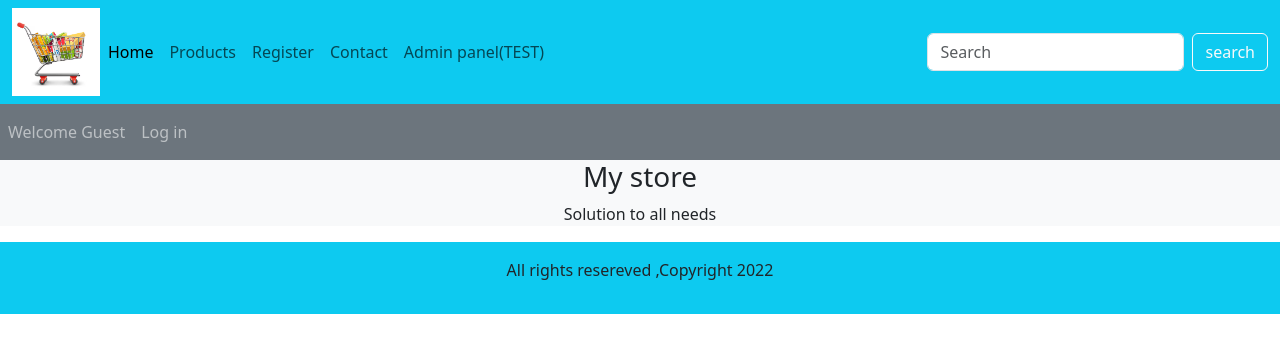
After one commit to SkAkib/EcommerceWebProject, a PHP site: page /checkout.php in a window 1280 px wide. The commit adds this page. Shown: the top 353 px of the page. Run offline with PHP 8.4, Linux system fonts and the light colour scheme.

Commit message:
9th changes

```diff
--- /dev/null
+++ b/checkout.php
@@ -0,0 +1,113 @@
+<?php
+include('includes/connect.php');
+?>
+<!DOCTYPE html>
+<html lang="en">
+
+<head>
+  <meta charset="UTF-8">
+  <meta http-equiv="X-UA-Compatible" content="IE-edge">
+  <meta name="viewport" content="width=device-width, initial-scale=1.0">
+  <title>Ecommerce Website</title>
+  <!-- bootsrap CSS link -->
+  <link href="https://cdn.jsdelivr.net/npm/bootstrap@5.3.3/dist/css/bootstrap.min.css" rel="stylesheet" integrity="sha384-QWTKZyjpPEjISv5WaRU9OFeRpok6YctnYmDr5pNlyT2bRjXh0JMhjY6hW+ALEwIH" crossorigin="anonymous">
+  <!-- font awesome link -->
+  <link rel="stylesheet" href="https://cdnjs.cloudflare.com/ajax/libs/font-awesome/6.7.2/css/all.min.css" integrity="sha512-Evv84Mr4kqVGRNSgIGL/F/aIDqQb7xQ2vcrdIwxfjThSH8CSR7PBEakCr51Ck+w+/U6swU2Im1vVX0SVk9ABhg==" crossorigin="anonymous" referrerpolicy="no-referrer" />
+  <!--CSS link-->
+  <link rel="stylesheet" href="styles.css">
+</head>
+
+<body>
+  <!-- navbar -->
+  <div class="container-fluid p-0 ">
+    <!-- first child -->
+    <nav class="navbar navbar-expand-lg bg-info">
+      <div class="container-fluid">
+        <img src="./images/logo.avif" alt="ecom-logo" class="logo">
+
+        <button class="navbar-toggler" type="button" data-bs-toggle="collapse" data-bs-target="#navbarSupportedContent" aria-controls="navbarSupportedContent" aria-expanded="false" aria-label="Toggle navigation">
+          <span class="navbar-toggler-icon"></span>
+        </button>
+
+        <div class="collapse navbar-collapse" id="navbarSupportedContent">
+          <ul class="navbar-nav me-auto mb-2 mb-lg-0">
+            <li class="nav-item">
+              <a class="nav-link active" aria-current="page" href="index.php">Home</a>
+            </li>
+
+            <li class="nav-item">
+              <a class="nav-link" href="display_all.php">Products</a>
+            </li>
+
+            <li class="nav-item">
+              <a class="nav-link" href="#">Register</a>
+            </li>
+
+            <li class="nav-item">
+              <a class="nav-link" href="#">Contact</a>
+            </li>
+
+            <li class="nav-item">
+              <a class="nav-link" href="admin_area/index.php">Admin panel(TEST)</a>
+            </li>
+          </ul>
+
+          <form class="d-flex" action="search_product.php" method="get">
+            <input class="form-control me-2" type="search" placeholder="Search" aria-label="Search" name="search_data">
+            <!--<button class="btn btn-outline-light" type="submit">Search</button> -->
+            <input type="submit" value="search" class="btn btn-outline-light" name="search_data_product">
+          </form>
+
+        </div>
+      </div>
+    </nav>
+
+
+    <!-- second child -->
+    <nav class="navbar navbar-expand-lg navbar-dark bg-secondary">
+      <ul class="navbar-nav me-auto">
+        <li class="nav-item">
+          <a class="nav-link" href="#">Welcome Guest</a>
+        </li>
+        <li class="nav-item">
+          <a class="nav-link" href="#">Log in</a>
+        </li>
+      </ul>
+    </nav>
+    <!--Third child-->
+    <div class="bg-light">
+      <h3 class="text-center">My store</h3>
+      <p class="text-center">Solution to all needs</p>
+    </div>
+    <!--Fourth child-->
+    <div class="row px-1">
+        <div class="col-md-12">
+            <div class="row">
+                <?php
+                if(!isset($_SESSION['username'])){
+                    include('users_area/user_login.php');
+                }else{
+                    include('payment.php');
+                }
+
+                ?>
+
+            </div>
+
+        </div>
+    </div>
+
+
+    <!--last child-->
+    <!--include footer-->
+    <?php
+    include("./includes/footer.php")
+    ?>
+
+  </div>
+
+  <!-- bootstrap js link -->
+  <script src="https://cdn.jsdelivr.net/npm/bootstrap@5.3.3/dist/js/bootstrap.bundle.min.js" integrity="sha384-YvpcrYf0tY3lHB60NNkmXc5s9fDVZLESaAA55NDzOxhy9GkcIdslK1eN7N6jIeHz" crossorigin="anonymous"></script>
+</body>
+
+</html>
--- a/display_all.php
+++ b/display_all.php
@@ -53,8 +53,8 @@ include('functions/common_function.php')
             </li>
 
             <li class="nav-item">
-              <a class="nav-link" href="#">
-                <i class="fa-solid fa-cart-shopping"></i><sup>2</sup></a>
+              <a class="nav-link" href="cart.php">
+                <i class="fa-solid fa-cart-shopping"></i><sup><?php cart_item_num();?></sup></a>
             </li>
 
             <li class="nav-item">
--- a/index.php
+++ b/index.php
@@ -53,7 +53,7 @@ include('functions/common_function.php')
             </li>
 
             <li class="nav-item">
-              <a class="nav-link" href="#">
+              <a class="nav-link" href="cart.php">
                 <i class="fa-solid fa-cart-shopping"></i><sup><?php cart_item_num();?></sup></a>
             </li>
 
--- a/product_details.php
+++ b/product_details.php
@@ -53,8 +53,8 @@ include('functions/common_function.php')
                         </li>
 
                         <li class="nav-item">
-                            <a class="nav-link" href="#">
-                                <i class="fa-solid fa-cart-shopping"></i><sup>2</sup></a>
+                            <a class="nav-link" href="cart.php">
+                                <i class="fa-solid fa-cart-shopping"></i><sup><?php cart_item_num();?></sup></a>
                         </li>
 
                         <li class="nav-item">
--- a/search_product.php
+++ b/search_product.php
@@ -53,8 +53,8 @@ include('functions/common_function.php')
             </li>
 
             <li class="nav-item">
-              <a class="nav-link" href="#">
-                <i class="fa-solid fa-cart-shopping"></i><sup>2</sup></a>
+              <a class="nav-link" href="cart.php">
+                <i class="fa-solid fa-cart-shopping"></i><sup><?php cart_item_num();?></sup></a>
             </li>
 
             <li class="nav-item">
--- a/styles.css
+++ b/styles.css
@@ -20,3 +20,8 @@
     position: absolute;
     bottom: 0;
 }
+.cart_img{
+    height: 20px;
+    width: 20px;
+    object-fit: contain;
+}
--- /dev/null
+++ b/users_area/user_login.php
@@ -0,0 +1,11 @@
+<!DOCTYPE html>
+<html lang="en">
+<head>
+    <meta charset="UTF-8">
+    <meta name="viewport" content="width=device-width, initial-scale=1.0">
+    <title>Log in</title>
+</head>
+<body>
+
+</body>
+</html>
```
Also changed, not shown: cart.php (added, +241 -0 lines), functions/common_function.php (+71 -37 lines), functions/extra.php (added, +48 -0 lines), payment.php (added, +11 -0 lines).
